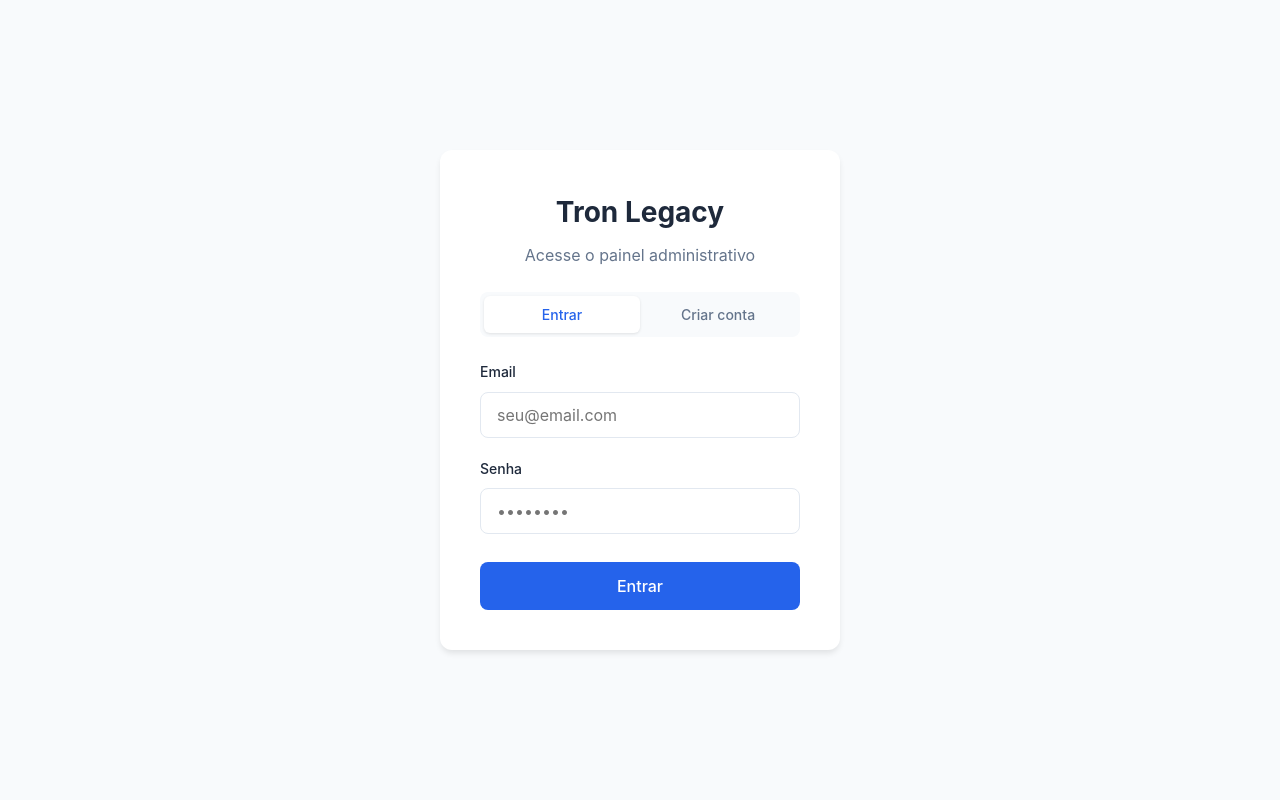
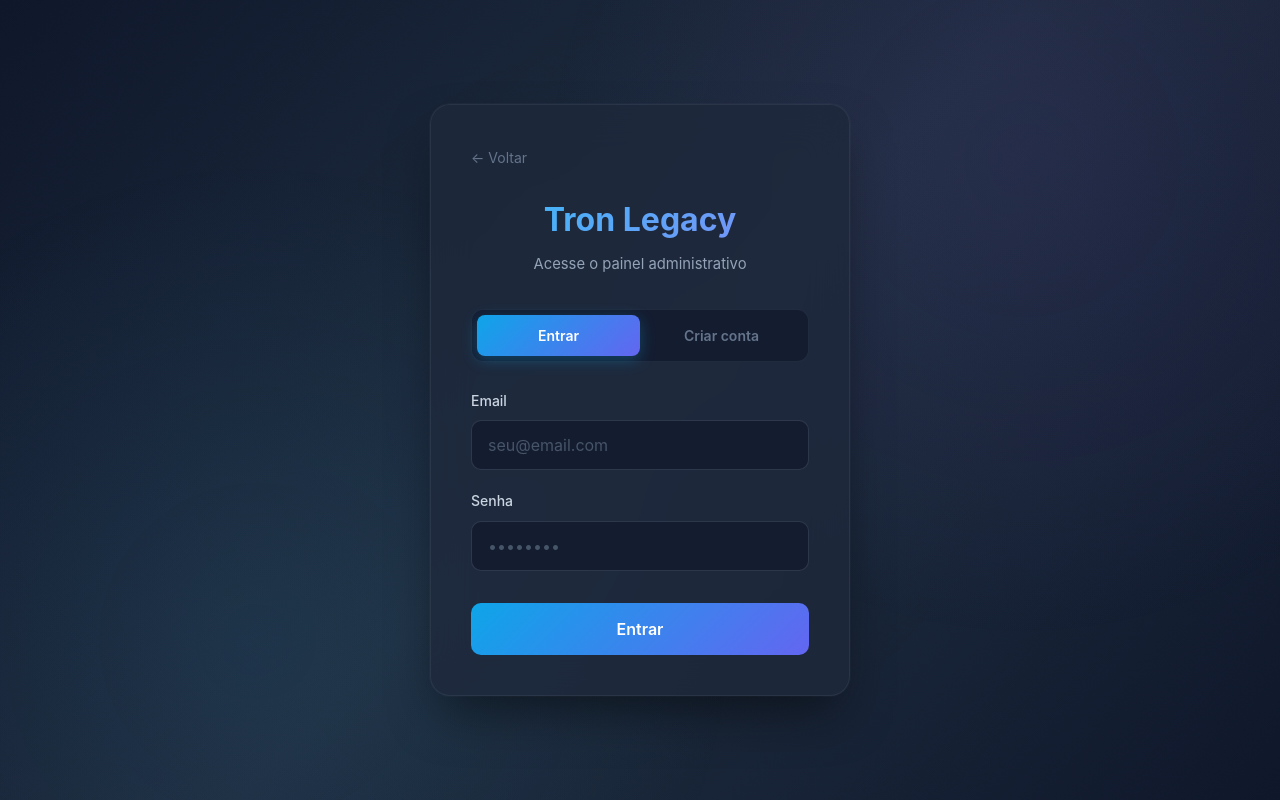
Before and after one commit to lucasdcorrea1/tron-legacy-frontend, a React (Vite) app: page /login in a window 1280 px wide. Built offline with nearby package versions, Linux system fonts and the light colour scheme; no server answers.

Commit message:
Improve login design

```diff
--- a/src/pages/Login.css
+++ b/src/pages/Login.css
@@ -4,61 +4,118 @@
   align-items: center;
   justify-content: center;
   padding: 1rem;
+  background: linear-gradient(135deg, #0f172a 0%, #1e293b 50%, #0f172a 100%);
+  position: relative;
+  overflow: hidden;
+}
+
+/* Animated background effect */
+.login-container::before {
+  content: '';
+  position: absolute;
+  top: -50%;
+  left: -50%;
+  width: 200%;
+  height: 200%;
+  background: radial-gradient(circle, rgba(56, 189, 248, 0.03) 0%, transparent 50%);
+  animation: pulse 15s ease-in-out infinite;
+}
+
+.login-container::after {
+  content: '';
+  position: absolute;
+  top: 0;
+  left: 0;
+  right: 0;
+  bottom: 0;
+  background:
+    radial-gradient(circle at 20% 80%, rgba(56, 189, 248, 0.08) 0%, transparent 40%),
+    radial-gradient(circle at 80% 20%, rgba(139, 92, 246, 0.08) 0%, transparent 40%);
+}
+
+@keyframes pulse {
+  0%, 100% { transform: scale(1) rotate(0deg); }
+  50% { transform: scale(1.1) rotate(180deg); }
 }
 
 .login-card {
-  background: var(--bg-card);
-  border-radius: 12px;
-  box-shadow: 0 4px 6px -1px rgb(0 0 0 / 0.1);
+  background: rgba(30, 41, 59, 0.8);
+  backdrop-filter: blur(20px);
+  border: 1px solid rgba(148, 163, 184, 0.1);
+  border-radius: 20px;
+  box-shadow:
+    0 25px 50px -12px rgba(0, 0, 0, 0.5),
+    0 0 0 1px rgba(148, 163, 184, 0.05);
   padding: 2.5rem;
   width: 100%;
-  max-width: 400px;
+  max-width: 420px;
+  position: relative;
+  z-index: 1;
+}
+
+.login-back {
+  display: inline-block;
+  color: #64748b;
+  font-size: 0.875rem;
+  margin-bottom: 1.5rem;
+  transition: color 0.2s;
+  text-decoration: none;
+}
+
+.login-back:hover {
+  color: #38bdf8;
+  text-decoration: none;
 }
 
 .login-card h1 {
-  font-size: 1.75rem;
+  font-size: 2rem;
   font-weight: 700;
   text-align: center;
   margin-bottom: 0.5rem;
+  background: linear-gradient(135deg, #38bdf8 0%, #818cf8 100%);
+  -webkit-background-clip: text;
+  -webkit-text-fill-color: transparent;
+  background-clip: text;
 }
 
 .login-subtitle {
   text-align: center;
-  color: var(--text-muted);
-  margin-bottom: 1.5rem;
-  transition: opacity 0.2s;
+  color: #94a3b8;
+  margin-bottom: 2rem;
+  font-size: 0.925rem;
 }
 
 .auth-tabs {
   display: flex;
   gap: 0;
-  margin-bottom: 1.5rem;
-  background: var(--bg);
-  border-radius: 8px;
-  padding: 4px;
+  margin-bottom: 1.75rem;
+  background: rgba(15, 23, 42, 0.6);
+  border-radius: 12px;
+  padding: 5px;
+  border: 1px solid rgba(148, 163, 184, 0.1);
 }
 
 .auth-tab {
   flex: 1;
-  padding: 0.625rem 1rem;
+  padding: 0.75rem 1rem;
   border: none;
   background: transparent;
-  color: var(--text-muted);
+  color: #64748b;
   font-size: 0.875rem;
-  font-weight: 500;
-  border-radius: 6px;
+  font-weight: 600;
+  border-radius: 8px;
   cursor: pointer;
-  transition: all 0.2s;
+  transition: all 0.3s ease;
 }
 
 .auth-tab:hover:not(.active) {
-  color: var(--text);
+  color: #94a3b8;
 }
 
 .auth-tab.active {
-  background: var(--bg-card);
-  color: var(--primary);
-  box-shadow: 0 1px 3px rgb(0 0 0 / 0.1);
+  background: linear-gradient(135deg, #0ea5e9 0%, #6366f1 100%);
+  color: white;
+  box-shadow: 0 4px 15px rgba(14, 165, 233, 0.3);
 }
 
 .login-form {
@@ -71,13 +128,13 @@
   display: flex;
   flex-direction: column;
   gap: 0.5rem;
-  animation: fadeIn 0.2s ease;
+  animation: fadeIn 0.3s ease;
 }
 
 @keyframes fadeIn {
   from {
     opacity: 0;
-    transform: translateY(-4px);
+    transform: translateY(-8px);
   }
   to {
     opacity: 1;
@@ -88,68 +145,114 @@
 .form-group label {
   font-size: 0.875rem;
   font-weight: 500;
+  color: #cbd5e1;
 }
 
 .form-group input {
-  padding: 0.75rem 1rem;
-  border: 1px solid var(--border);
-  border-radius: 8px;
+  padding: 0.875rem 1rem;
+  background: rgba(15, 23, 42, 0.6);
+  border: 1px solid rgba(148, 163, 184, 0.2);
+  border-radius: 10px;
   font-size: 1rem;
-  transition: border-color 0.2s, box-shadow 0.2s;
+  color: #f1f5f9;
+  transition: all 0.3s ease;
+}
+
+.form-group input::placeholder {
+  color: #475569;
 }
 
 .form-group input:focus {
   outline: none;
-  border-color: var(--primary);
-  box-shadow: 0 0 0 3px rgb(37 99 235 / 0.1);
+  border-color: #0ea5e9;
+  box-shadow:
+    0 0 0 3px rgba(14, 165, 233, 0.15),
+    0 0 20px rgba(14, 165, 233, 0.1);
+  background: rgba(15, 23, 42, 0.8);
 }
 
 .login-button {
-  background: var(--primary);
+  background: linear-gradient(135deg, #0ea5e9 0%, #6366f1 100%);
   color: white;
   border: none;
-  padding: 0.875rem;
-  border-radius: 8px;
+  padding: 1rem;
+  border-radius: 10px;
   font-size: 1rem;
-  font-weight: 500;
-  transition: background 0.2s, transform 0.1s;
-  margin-top: 0.5rem;
+  font-weight: 600;
+  transition: all 0.3s ease;
+  margin-top: 0.75rem;
+  position: relative;
+  overflow: hidden;
+}
+
+.login-button::before {
+  content: '';
+  position: absolute;
+  top: 0;
+  left: -100%;
+  width: 100%;
+  height: 100%;
+  background: linear-gradient(90deg, transparent, rgba(255,255,255,0.2), transparent);
+  transition: left 0.5s ease;
+}
+
+.login-button:hover:not(:disabled)::before {
+  left: 100%;
 }
 
 .login-button:hover:not(:disabled) {
-  background: var(--primary-dark);
+  transform: translateY(-2px);
+  box-shadow:
+    0 10px 30px rgba(14, 165, 233, 0.3),
+    0 0 40px rgba(99, 102, 241, 0.2);
 }
 
 .login-button:active:not(:disabled) {
-  transform: scale(0.98);
+  transform: translateY(0);
 }
 
 .login-button:disabled {
-  opacity: 0.7;
+  opacity: 0.6;
   cursor: not-allowed;
 }
 
 .login-error {
-  background: #fef2f2;
-  color: var(--error);
-  padding: 0.75rem 1rem;
-  border-radius: 8px;
+  background: rgba(239, 68, 68, 0.1);
+  border: 1px solid rgba(239, 68, 68, 0.3);
+  color: #fca5a5;
+  padding: 0.875rem 1rem;
+  border-radius: 10px;
   font-size: 0.875rem;
   text-align: center;
-  animation: shake 0.3s ease;
+  animation: shake 0.4s ease;
 }
 
 @keyframes shake {
   0%, 100% { transform: translateX(0); }
-  25% { transform: translateX(-4px); }
-  75% { transform: translateX(4px); }
+  20% { transform: translateX(-6px); }
+  40% { transform: translateX(6px); }
+  60% { transform: translateX(-4px); }
+  80% { transform: translateX(4px); }
 }
 
 .login-success {
-  background: #f0fdf4;
-  color: var(--success);
-  padding: 0.75rem 1rem;
-  border-radius: 8px;
+  background: rgba(34, 197, 94, 0.1);
+  border: 1px solid rgba(34, 197, 94, 0.3);
+  color: #86efac;
+  padding: 0.875rem 1rem;
+  border-radius: 10px;
   font-size: 0.875rem;
   text-align: center;
 }
+
+/* Responsive */
+@media (max-width: 480px) {
+  .login-card {
+    padding: 2rem 1.5rem;
+    border-radius: 16px;
+  }
+
+  .login-card h1 {
+    font-size: 1.75rem;
+  }
+}
--- a/src/pages/Login.jsx
+++ b/src/pages/Login.jsx
@@ -1,5 +1,5 @@
 import { useState } from 'react';
-import { useNavigate } from 'react-router-dom';
+import { useNavigate, Link } from 'react-router-dom';
 import { useAuth } from '../context/AuthContext';
 import './Login.css';
 
@@ -74,6 +74,7 @@ export default function Login() {
   return (
     <div className="login-container">
       <div className="login-card">
+        <Link to="/" className="login-back">← Voltar</Link>
         <h1>Tron Legacy</h1>
         <p className="login-subtitle">
           {mode === 'login' ? 'Acesse o painel administrativo' : 'Crie sua conta'}
```
